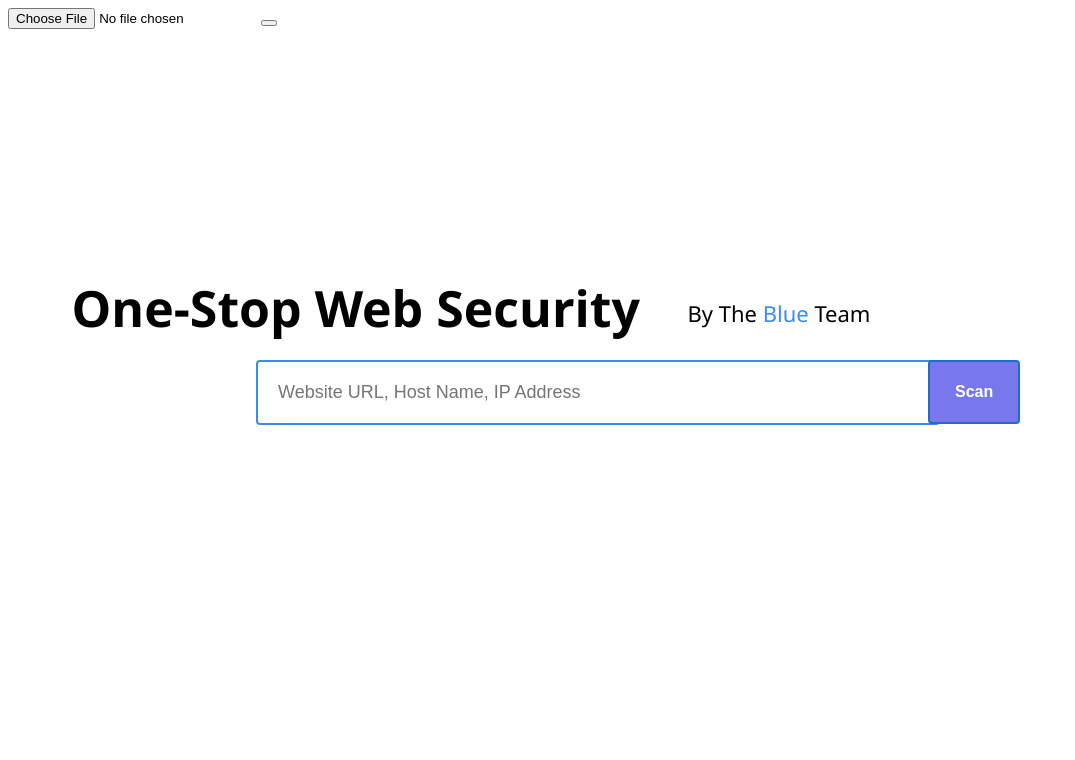
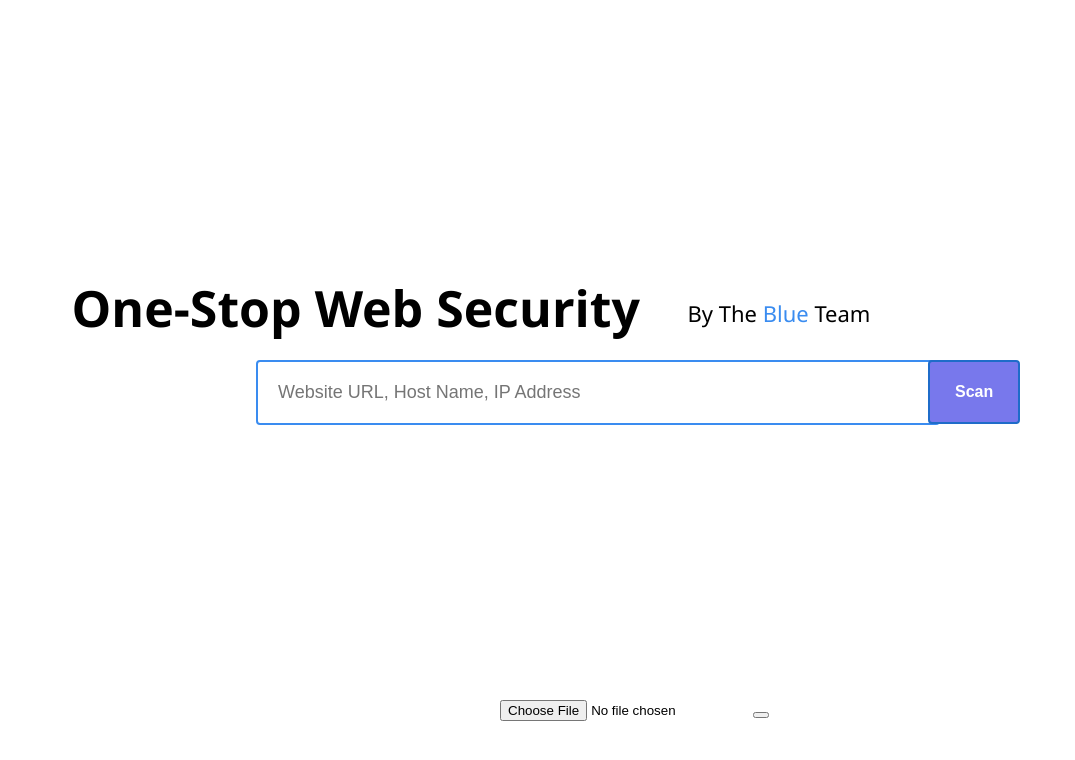
Before and after one commit to zipesb/Senior-Project, a React (Create React App) app in the folder client/: page / in a window 1280 px wide. Shown: the top 760 px of the page, without its empty margins (0-1075 px from the left). Built offline with nearby package versions, Linux system fonts and the light colour scheme.

Commit message:
ui changes

```diff
--- a/client/src/Styles/home.css
+++ b/client/src/Styles/home.css
@@ -8,7 +8,7 @@
     right: 50%;
     font-size: 50px;
     color: black;
-    font-family:'Segoe UI', Tahoma, Geneva, Verdana, sans-serif;
+    font-family:'Segoe UI';
     padding-bottom: 10px;
 }
 
@@ -18,7 +18,7 @@
     right: 32%;
     font-size: 22px;
     color: black;
-    font-family:'Segoe UI', Tahoma, Geneva, Verdana, sans-serif;
+    font-family:'Segoe UI';
     padding-bottom: 10px;
     font-weight: lighter;
 }
@@ -60,3 +60,9 @@ em{
     font-size: 16px;
     font-weight: bold;
 }
+
+.App {
+    position: absolute;
+    top: 700px;
+    left: 500px;
+}
--- a/client/src/Styles/testdd.css
+++ b/client/src/Styles/testdd.css
@@ -15,10 +15,12 @@
 }
 
 .testname{
+    text-align: left;
     position: relative;
     right:250px;
     font-size: 100%;
-    font-family: 'Segou UI';
+    font-family: 'Segoe UI';
+    font-weight: 500;
 }
 
 .arrow{
```
